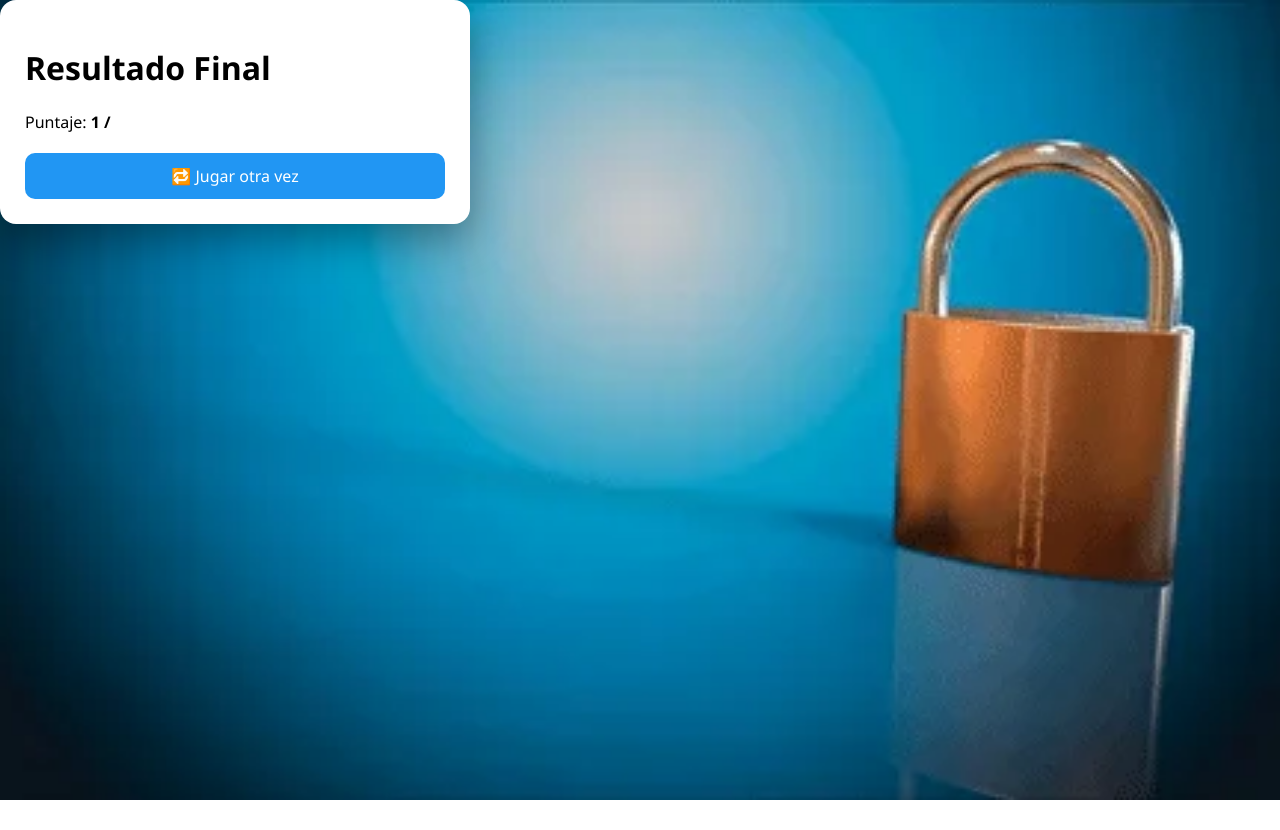
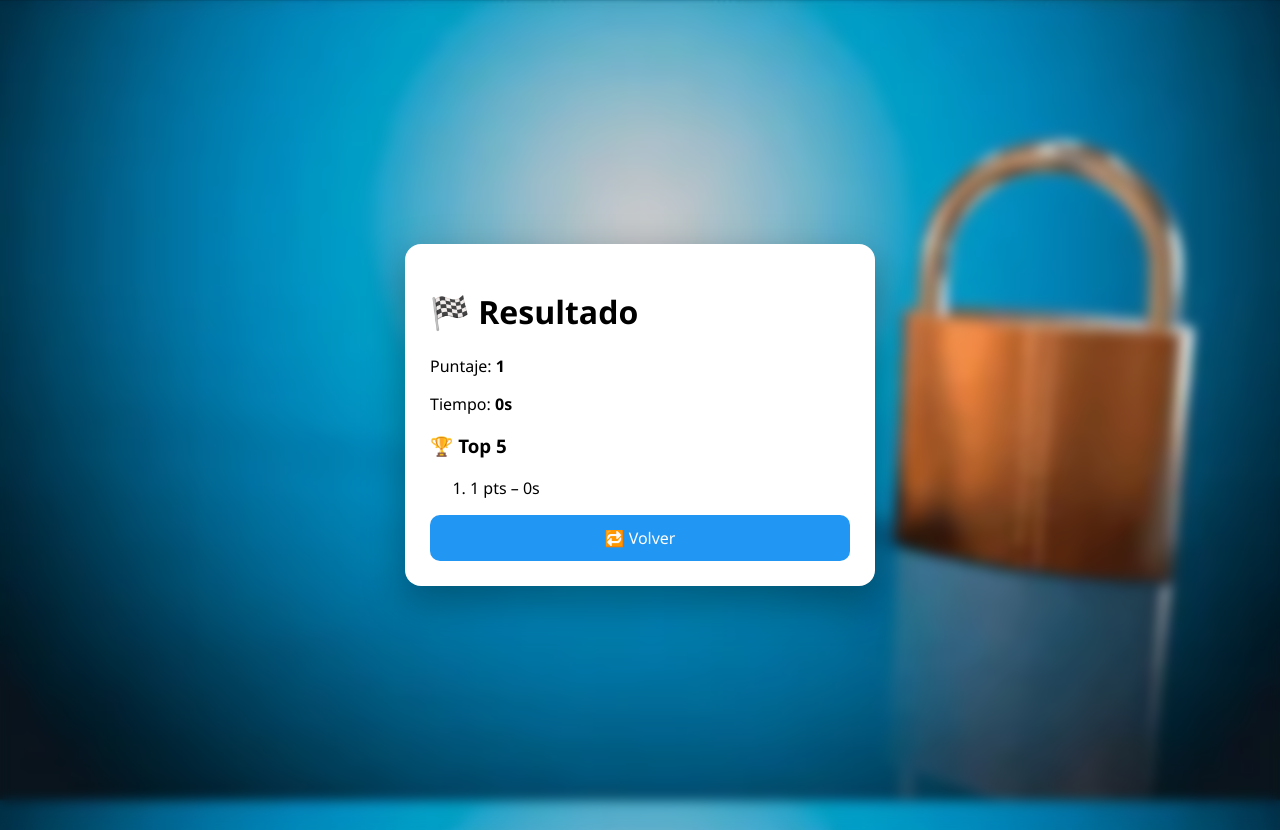
Before and after one commit to sanchezzul/phishing-game, a Flask app: page /resultado in a window 1280 px wide. Before the commit the page ends 800 px from the top, so only its background shows below. Run offline with Flask 3, Linux system fonts and the light colour scheme; the visitor is signed in with stand-in values (Sample User, id 1).

Commit message:
Update resultado.html

```diff
--- a/templates/resultado.html
+++ b/templates/resultado.html
@@ -2,18 +2,24 @@
 <html lang="es">
 <head>
     <meta charset="UTF-8">
-    <title>Resultado Final</title>
     <link rel="stylesheet" href="{{ url_for('static', filename='style.css') }}">
 </head>
-<body>
+<body class="overlay">
 
-<div class="container">
-    <h1>Resultado Final</h1>
-    <p>Puntaje: <strong>{{ puntaje }} / {{ total }}</strong></p>
-    <h2>{{ mensaje }}</h2>
+    <div class="container">
+        <h1>🏁 Resultado</h1>
+        <p>Puntaje: <b>{{ puntaje }}</b></p>
+        <p>Tiempo: <b>{{ tiempo }}s</b></p>
 
-    <a href="/reiniciar" class="btn">🔁 Jugar otra vez</a>
-</div>
+        <h3>🏆 Top 5</h3>
+        <ol>
+            {% for r in records %}
+                <li>{{ r.puntaje }} pts – {{ r.tiempo }}s</li>
+            {% endfor %}
+        </ol>
+
+        <a href="/" class="btn">🔁 Volver</a>
+    </div>
 
 </body>
 </html>
```
